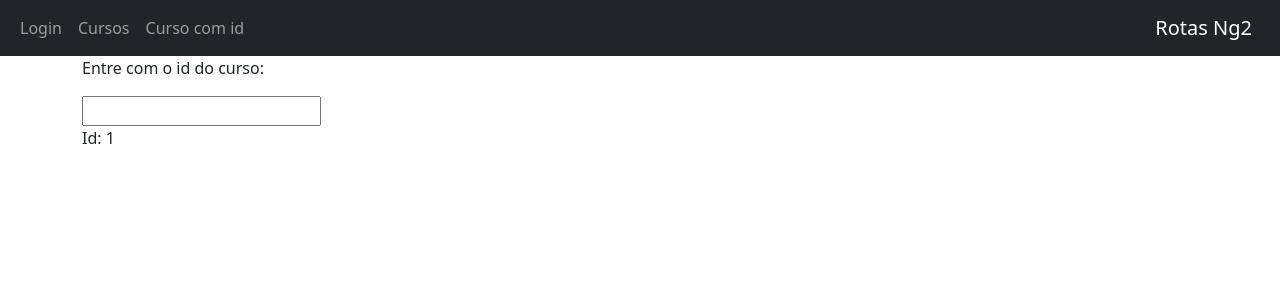
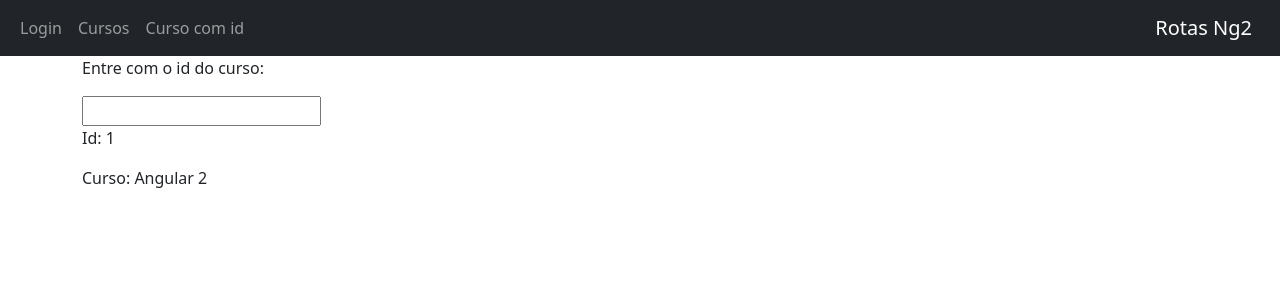
Before and after one commit to WellingtonIdeao/angular-course-routes, an Angular app: page /curso/1 in a window 1280 px wide. Shown: the top 300 px of the page. Built offline with nearby package versions, Linux system fonts and the light colour scheme.

Commit message:
Rotas Imperativas: Redirecionamento via código

```diff
--- a/src/app/app-routing.module.ts
+++ b/src/app/app-routing.module.ts
@@ -1,16 +1,19 @@
-import { CursoDetalheComponent } from './curso-detalhe/curso-detalhe.component';
 import { ModuleWithProviders, NgModule } from '@angular/core';
 import { RouterModule, Routes } from '@angular/router';
 
 import { CursosComponent } from './cursos/cursos.component';
 import { LoginComponent } from './login/login.component';
 import { HomeComponent } from './home/home.component';
+import { CursoDetalheComponent } from './curso-detalhe/curso-detalhe.component';
+import { CursoNaoEncontradoComponent } from './curso-nao-encontrado/curso-nao-encontrado.component';
 
 const routes: Routes = [
   { path: 'cursos', component: CursosComponent },
   { path: 'curso/:id', component: CursoDetalheComponent },
   { path: 'login', component: LoginComponent },
+  { path: 'naoEncontrado', component: CursoNaoEncontradoComponent},
   { path: '', component: HomeComponent }
+
 ];
 
 export const routing: ModuleWithProviders<RouterModule> = RouterModule.forRoot(routes);
--- a/src/app/app.module.ts
+++ b/src/app/app.module.ts
@@ -9,6 +9,7 @@
 import { LoginComponent } from './login/login.component';
 import { routing } from './app-routing.module';
 import { CursoDetalheComponent } from './curso-detalhe/curso-detalhe.component';
+import { CursoNaoEncontradoComponent } from './curso-nao-encontrado/curso-nao-encontrado.component';
 
 @NgModule({
   declarations: [
@@ -16,7 +17,8 @@
     CursosComponent,
     HomeComponent,
     LoginComponent,
-    CursoDetalheComponent
+    CursoDetalheComponent,
+    CursoNaoEncontradoComponent
   ],
   imports: [
     BrowserModule,
--- a/src/app/curso-detalhe/curso-detalhe.component.html
+++ b/src/app/curso-detalhe/curso-detalhe.component.html
@@ -1 +1,3 @@
 <p>Id: {{ id }}</p>
+
+<p>Curso: {{ curso?.nome }}</p>
--- a/src/app/curso-detalhe/curso-detalhe.component.ts
+++ b/src/app/curso-detalhe/curso-detalhe.component.ts
@@ -1,5 +1,7 @@
+import { CursosServiceService } from './../cursos/cursos-service.service';
 import { Component, OnDestroy, OnInit } from '@angular/core';
-import { ActivatedRoute } from '@angular/router';
+
+import { ActivatedRoute, Router } from '@angular/router';
 import { Subscription } from 'rxjs';
 
 @Component({
@@ -8,18 +10,23 @@
   styleUrls: ['./curso-detalhe.component.css']
 })
 export class CursoDetalheComponent implements OnInit, OnDestroy {
-  id: string = '';
+  id: number = 0;
   inscricao!: Subscription;
+  curso: any;
 
-  constructor(private route: ActivatedRoute) {
+  constructor(private activatedRoute: ActivatedRoute, private router: Router ,private cursosService: CursosServiceService) {
     //this.id = this.route.snapshot.params['id'];
     //console.log(this.route);
   }
 
   ngOnInit(): void {
-    this.inscricao = this.route.params.subscribe(
+    this.inscricao = this.activatedRoute.params.subscribe(
       (params: any) =>{
         this.id = params['id']
+        this.curso = this.cursosService.getCurso(this.id);
+        if (this.curso == null){
+          this.router.navigate(['/naoEncontrado']);
+        }
       }
     )
   }
--- /dev/null
+++ b/src/app/curso-nao-encontrado/curso-nao-encontrado.component.html
@@ -0,0 +1 @@
+<p>curso-nao-encontrado works!</p>
--- /dev/null
+++ b/src/app/curso-nao-encontrado/curso-nao-encontrado.component.ts
@@ -0,0 +1,15 @@
+import { Component, OnInit } from '@angular/core';
+
+@Component({
+  selector: 'app-curso-nao-encontrado',
+  templateUrl: './curso-nao-encontrado.component.html',
+  styleUrls: ['./curso-nao-encontrado.component.css']
+})
+export class CursoNaoEncontradoComponent implements OnInit {
+
+  constructor() { }
+
+  ngOnInit(): void {
+  }
+
+}
--- /dev/null
+++ b/src/app/cursos/cursos-service.service.ts
@@ -0,0 +1,26 @@
+import { Injectable } from '@angular/core';
+
+@Injectable({
+  providedIn: 'root'
+})
+export class CursosServiceService {
+
+  constructor() { }
+
+  getCursos(): any{
+    return [
+      {id: 1, nome: 'Angular 2'},
+      {id: 2, nome: 'Java'}
+    ]
+  }
+
+  getCurso(id: number): any{
+    let cursos = this.getCursos();
+    for ( let curso of cursos){
+      if (curso.id == id){
+        return curso;
+      }
+    }
+    return null;
+  }
+}
--- a/src/app/cursos/cursos.component.html
+++ b/src/app/cursos/cursos.component.html
@@ -1 +1,4 @@
-<p>cursos works!</p>
+<p>Lista de cursos</p>
+<div class="list-group">
+    <a *ngFor=" let curso  of cursos" class="list-group-item list-group-item-action" [routerLink]="['/curso', curso.id]">{{ curso.nome }}</a>
+</div>
--- a/src/app/cursos/cursos.component.ts
+++ b/src/app/cursos/cursos.component.ts
@@ -1,4 +1,6 @@
 import { Component, OnInit } from '@angular/core';
+
+import { CursosServiceService } from './cursos-service.service';
 
 @Component({
   selector: 'app-cursos',
@@ -6,10 +8,12 @@
   styleUrls: ['./cursos.component.css']
 })
 export class CursosComponent implements OnInit {
+  cursos!: any[];
 
-  constructor() { }
+  constructor(private cursosService: CursosServiceService) { }
 
   ngOnInit(): void {
+    this.cursos = this.cursosService.getCursos();
   }
 
 }
```
Also changed, not shown: src/app/curso-nao-encontrado/curso-nao-encontrado.component.css (added), 2 other files (tests, documents, lock files or other folders).
